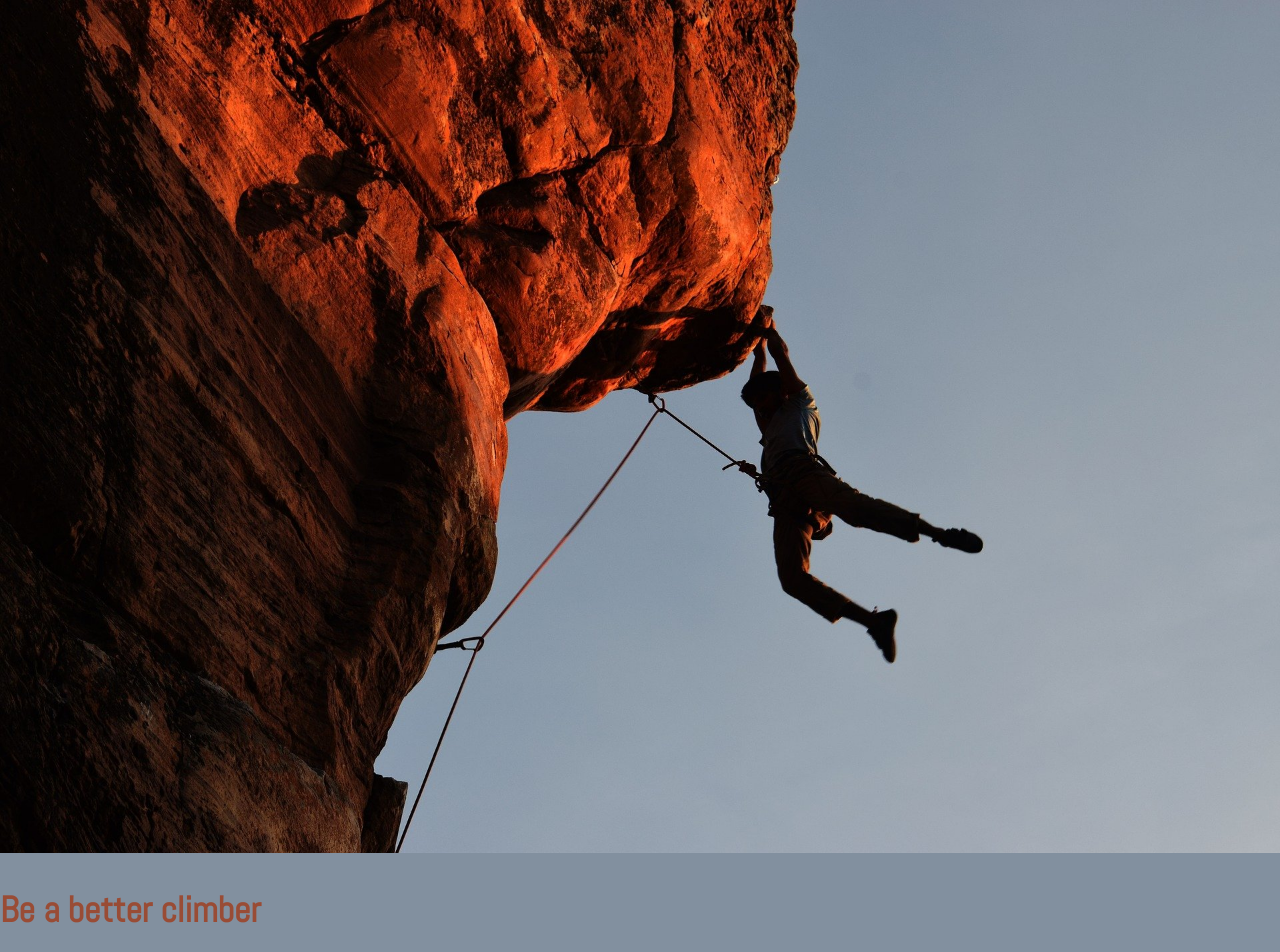
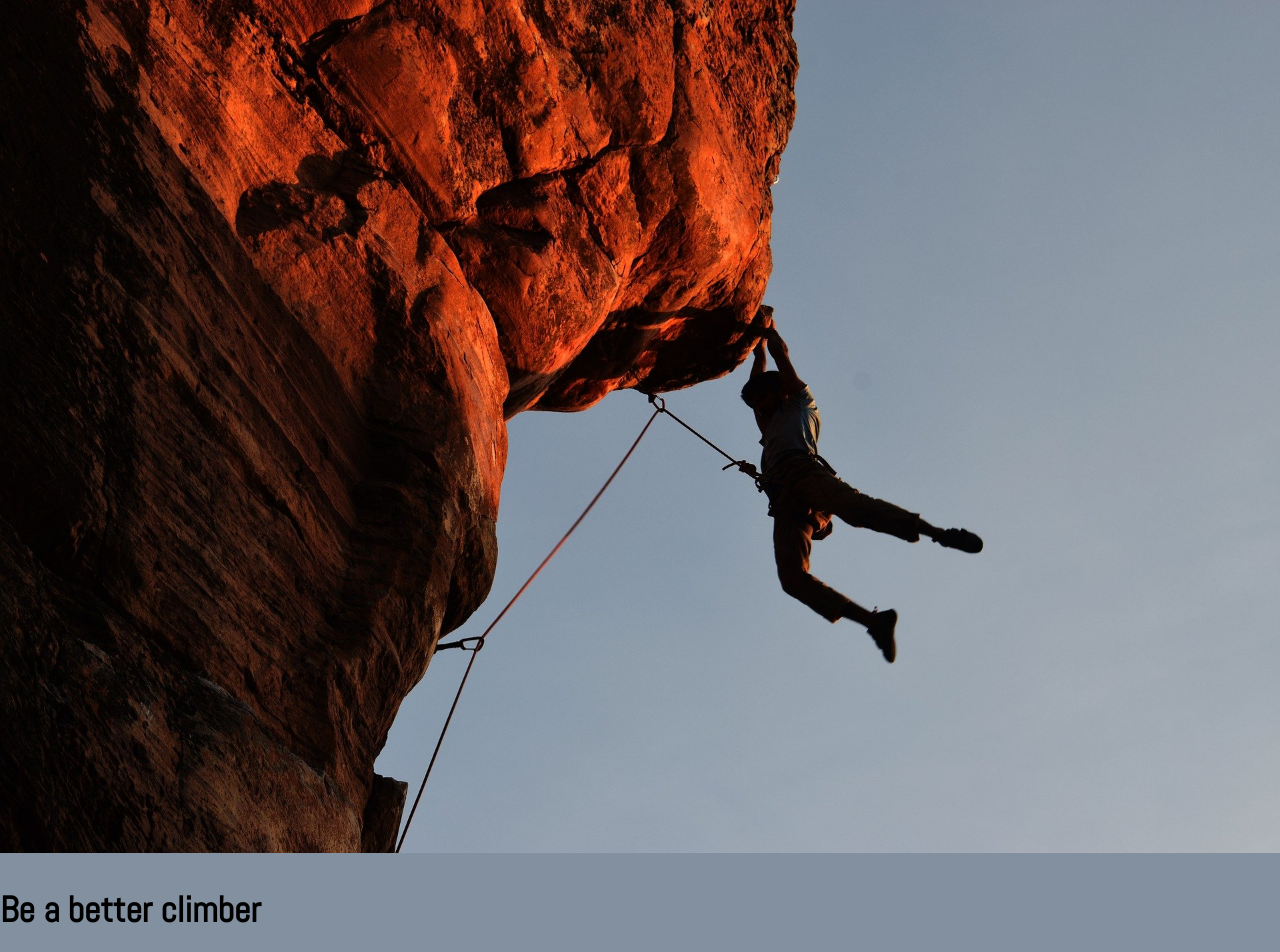
Before and after one commit to belliott15/Product-Launch, a plain HTML site: page index.html in a window 1280 px wide. Shown: the top 952 px of the page. Drawn offline with Linux system fonts and the light colour scheme.

Commit message:
Changing the button

```diff
--- a/global.css
+++ b/global.css
@@ -13,8 +13,8 @@
     margin: 0;
     padding: 0;
     border: 0;
-    vertical-align: baseline;
 }
+
 #rock-image {
     width: 100vw;
 }
@@ -25,14 +25,13 @@
     font-weight: 600;
     font-size: x-large;
     background-color: var(--light-slate-gray);
-    display: block;
+
 
 }
-}
+
 #main {
     font-weight: 900;
     color: black;
-
 }
 
 #description {
@@ -66,7 +65,6 @@
     font-size: 1.5rem;
     width: 100%;
     border:rgba(160, 56, 22, 0.774);
-    margin-bottom: 60px;
     max-width: 200px;
 }
 
```
